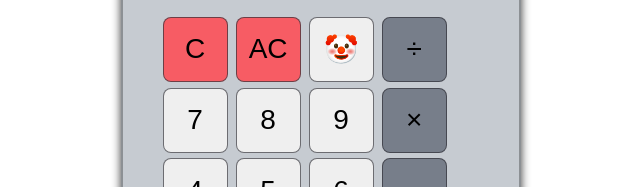
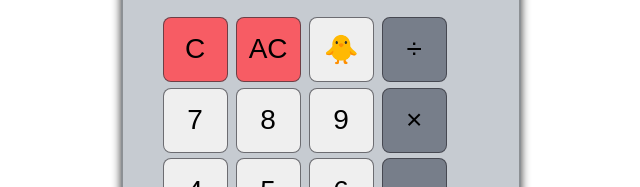
Before and after one commit to renkode/calculator, a plain HTML site: page index.html in a window 1280 px wide. Shown: the part 221-408 px from the top of the page, 319-959 px from the left. Drawn offline with Linux system fonts and the light colour scheme.

Commit message:
changed clown button

```diff
--- a/index.html
+++ b/index.html
@@ -18,7 +18,7 @@
             <div class ="buttons">
                 <button id="delete" class="miscBtn">C</button>
                 <button id="clear" class="miscBtn">AC</button>
-                <button id="click-me" class="miscBtn">🤡</button>
+                <button id="click-me" class="miscBtn">🐥</button>
                 <button id="divide" class="opBtn">÷</button>
                 <button id="seven" class="numBtn">7</button>
                 <button id="eight" class="numBtn">8</button>
--- a/ui.css
+++ b/ui.css
@@ -102,6 +102,3 @@ h1 {
 #delete, #clear {
     background-color: rgb(247, 92, 100);
 }
-
-#equals {
-}
```
